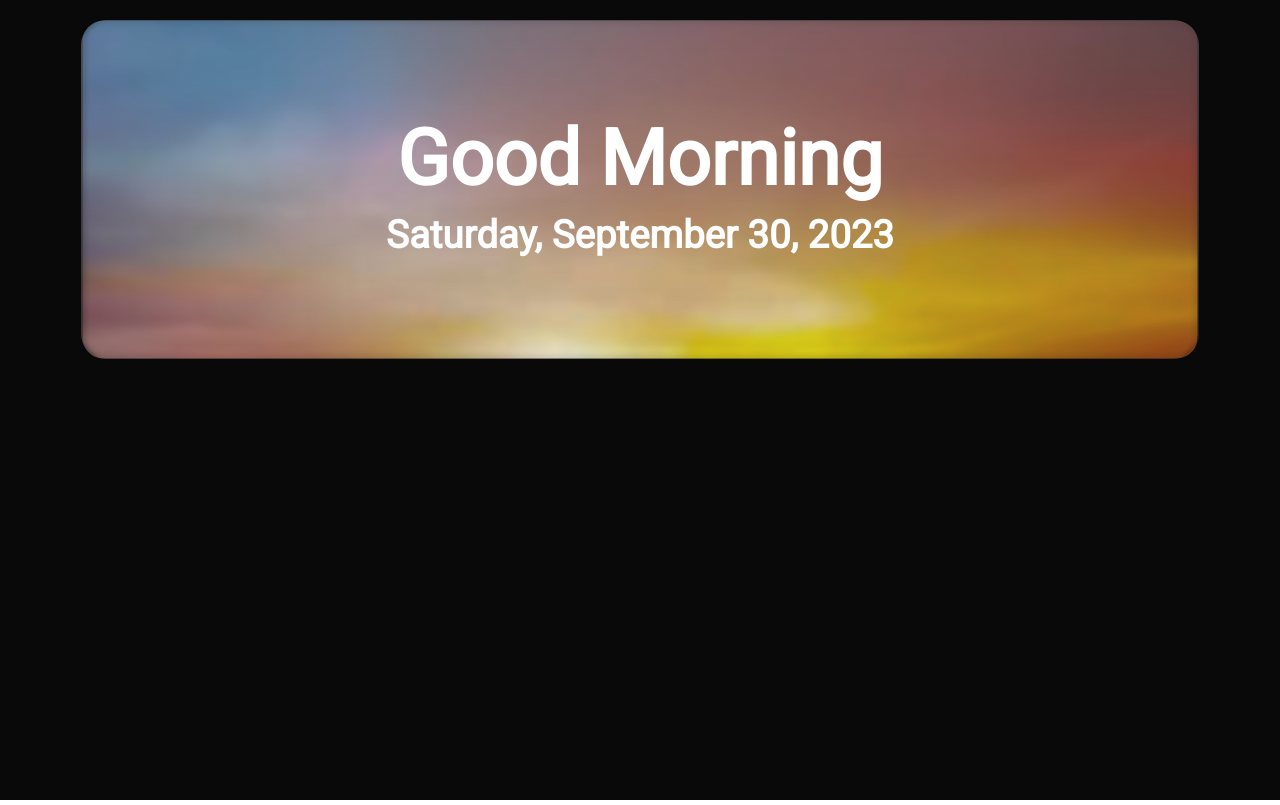
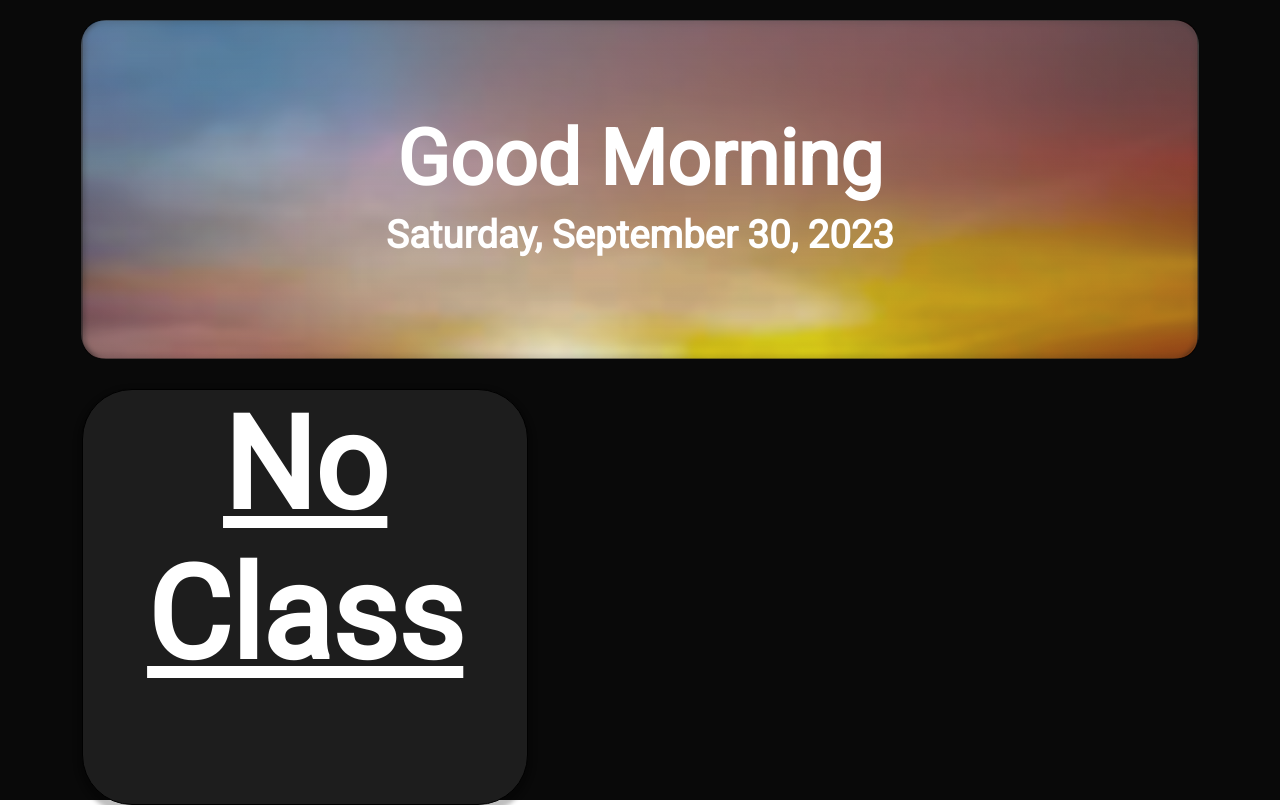
Before and after one commit to DinosaurPotato534/Attendex-Site, a React (Vite) app in the folder Attendex/: page / in a window 1280 px wide. Built offline with nearby package versions, Linux system fonts and the light colour scheme; no server answers.

Commit message:
PeriodTracker complete
SHOULD work, @IntoTheNubiverse please check if it looks good on your screen size

```diff
--- a/Attendex/src/components/LandingMorning.tsx
+++ b/Attendex/src/components/LandingMorning.tsx
@@ -48,7 +48,7 @@ function LandingMorning() {
     <div className="container">
       <div className="row">
         <div className="text-center position-relative margintop">
-          <img src="/sunrise.png" className="img-fluid image" alt="Sunrise" />
+          <img src="/sunrise.png" className="img-fluid" alt="Sunrise" />
           <div className="glass"></div>
           <div className="overlay">
             <h1 className="text">Good Morning</h1>
--- a/Attendex/src/components/Periodtracker.tsx
+++ b/Attendex/src/components/Periodtracker.tsx
@@ -1,29 +1,106 @@
+import { useState, useEffect } from "react";
 import "./styles/PeriodTracker.css";
-import { useState } from "react";
-
 
 function PeriodTracker() {
-    (<>
+  const regularSchedule = [
+    { name: "P1", start: "09:20", end: "10:09", duration: 49 },
+    { name: "P2", start: "10:14", end: "11:00", duration: 46 },
+    { name: "P3", start: "11:05", end: "11:51", duration: 46 },
+    { name: "P4", start: "11:56", end: "12:42", duration: 46 },
+    { name: "Lunch", start: "12:47", end: "13:17", duration: 30 },
+    { name: "P5", start: "13:22", end: "14:08", duration: 46 },
+    { name: "P6", start: "14:13", end: "14:59", duration: 46 },
+    { name: "P7", start: "15:04", end: "15:50", duration: 46 },
+  ];
+
+  const wednesdaySchedule = [
+    { name: "P1", start: "09:20", end: "09:58", duration: 38 },
+    { name: "P2", start: "10:03", end: "10:41", duration: 38 },
+    { name: "P3", start: "10:46", end: "11:24", duration: 38 },
+    { name: "P4", start: "11:29", end: "12:07", duration: 38 },
+    { name: "Lunch", start: "12:12", end: "12:42", duration: 30 },
+    { name: "P5", start: "12:47", end: "13:25", duration: 38 },
+    { name: "P6", start: "13:29", end: "14:07", duration: 38 },
+    { name: "P7", start: "14:12", end: "14:50", duration: 38 },
+  ];
+
+  const [currentPeriod, setCurrentPeriod] = useState<any | null>(null);
+  const [timeRemaining, setTimeRemaining] = useState<number>(0);
+
+  useEffect(() => {
+    function calculateTimeRemaining() {
+      const now = new Date();
+      const currentDayOfWeek = now.getDay();
+      const currentTime = now.getHours() * 60 + now.getMinutes();
+      console.log("Current Day of Week:", currentDayOfWeek);
+      console.log("Current Time:", currentTime);
+
+      let scheduleToUse = regularSchedule;
+
+      if (currentDayOfWeek === 3) {
+        scheduleToUse = wednesdaySchedule;
+      }
+      console.log("Schedule To Use:", scheduleToUse);
+
+      for (let i = 0; i < scheduleToUse.length; i++) {
+        const period = scheduleToUse[i];
+        const periodStart = convertToMinutes(period.start);
+        const periodEnd = convertToMinutes(period.end);
+
+        if (currentTime < periodStart) {
+          setCurrentPeriod(period);
+          setTimeRemaining(periodStart - currentTime);
+          console.log(
+            `Time until ${period.name}: ${formatTime(
+              periodStart - currentTime
+            )}`
+          );
+          break;
+        } else if (currentTime >= periodStart && currentTime < periodEnd) {
+          setCurrentPeriod(period);
+          setTimeRemaining(periodEnd - currentTime);
+          console.log(
+            `Time until ${period.name} ends: ${formatTime(
+              periodEnd - currentTime
+            )}`
+          );
+          break;
+        }
+      }
+    }
+
+    function convertToMinutes(timeString: string): number {
+      const [hours, minutes] = timeString.split(":");
+      return parseInt(hours) * 60 + parseInt(minutes);
+    }
+
+    const timerInterval = setInterval(() => {
+      calculateTimeRemaining();
+    }, 1000);
+
+    calculateTimeRemaining();
+
+    return () => clearInterval(timerInterval);
+  }, []);
+
+  function formatTime(minutes: number): string {
+    const hours = Math.floor(minutes / 60);
+    const remainingMinutes = minutes % 60;
+    return `${hours}:${remainingMinutes.toString().padStart(2, "0")}`;
+  }
+
+  return (
     <div className="container">
-<h1 className="period">P1</h1>
-
-
-
-
-
-
-
-
-
-
-
-
-
-
-
+      <div className="widget">
+        <h1 className="period">
+          {currentPeriod ? currentPeriod.name : "No Class"}
+        </h1>
+        {currentPeriod && (
+          <h1 className="timer">{formatTime(timeRemaining)}</h1>
+        )}
+      </div>
     </div>
-
-    </>)
+  );
 }
 
 export default PeriodTracker;
--- a/Attendex/src/components/styles/PeriodTracker.css
+++ b/Attendex/src/components/styles/PeriodTracker.css
@@ -1,7 +1,30 @@
 .period {
     font-family: 'Roboto' , sans-serif;
-    font-size: 3vw;
-    line-height: 234.38px;
+    color: white;
+    font-size: 10vw;
+    font-style: normal;
     font-weight: 700;
-    color: #FFFFFF;
+    line-height: normal;
+    text-decoration-line: underline;
+    text-align: center;
 }
+
+.widget {
+    margin-top: 30px;
+    border-radius: 50px;
+    border: 1px solid #000;
+    background: #1D1D1D;
+    box-shadow: 0px 4px 4px 5px rgba(0, 0, 0, 0.25);
+    width: 40%;
+    height: 52vh;
+}
+
+.timer {
+    font-family: 'Roboto' , sans-serif;
+    color: white;
+    font-size: 9vw;
+    font-style: normal;
+    font-weight: 700;
+    line-height: normal;
+    text-align: center;
+}
--- a/Attendex/src/index.css
+++ b/Attendex/src/index.css
@@ -2,6 +2,7 @@
 
 body {
   background: #090909;
+  overflow-x: hidden;
 }
 
 .custom-container {
```
Also changed, not shown: Attendex/public/widgetTimer.png (added).
